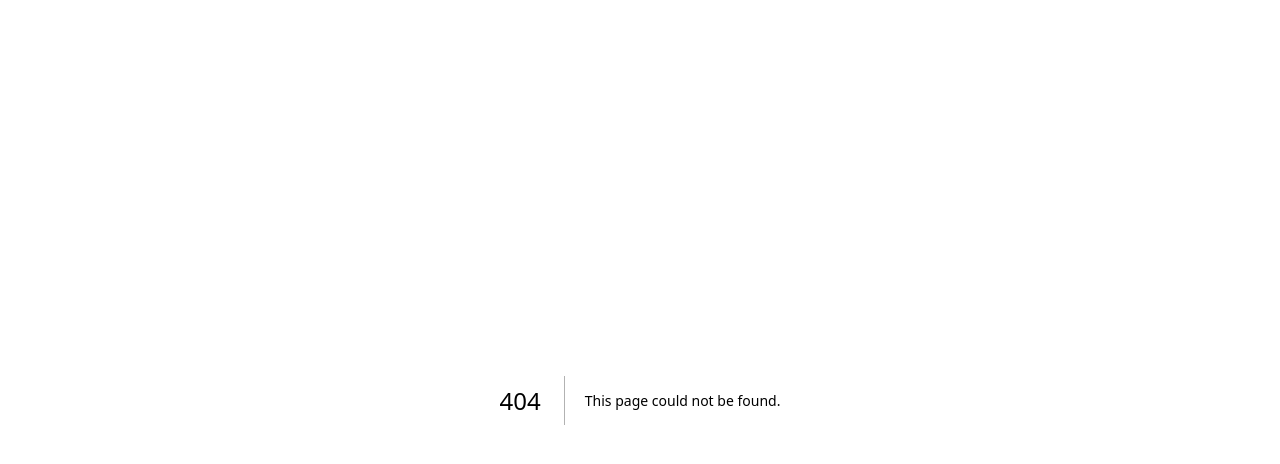
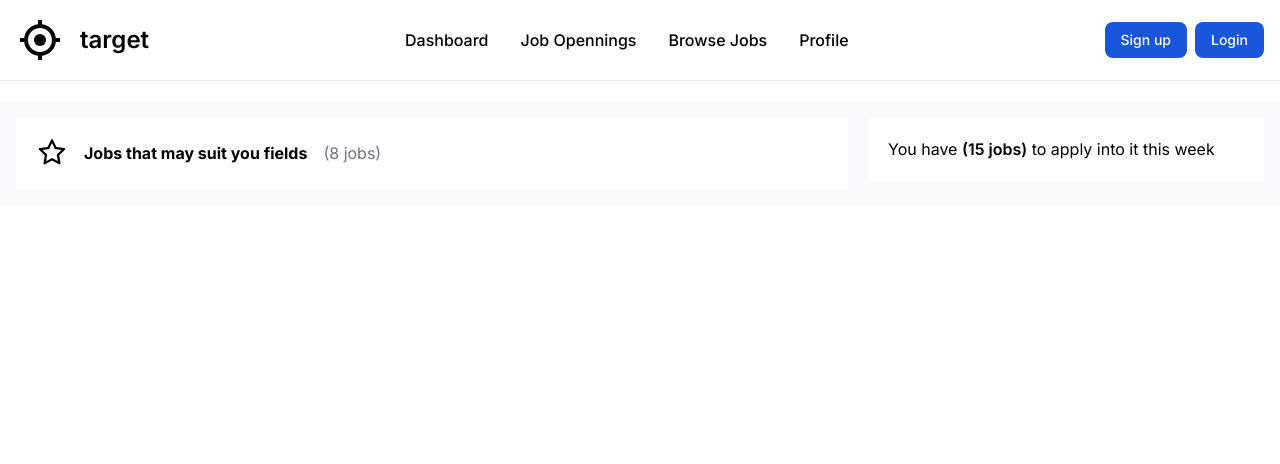
Before and after one commit to maxosall/target, a Next.js app in the folder target.client/: page /dashboard in a window 1280 px wide. Before the commit this address had no page. Shown: the top 464 px of the page. Built offline with nearby package versions, Linux system fonts and the light colour scheme.

Commit message:
dashboard main headers created

```diff
--- a/target.client/app/components/Navbar.tsx
+++ b/target.client/app/components/Navbar.tsx
@@ -1,9 +1,9 @@
 import Link from 'next/link'
 import React from 'react'
-
+import {BiTargetLock } from 'react-icons/bi';
 export const Navbar = () => {
   const links = [
-    {'label': 'Dashboard', 'href': '/'},
+    {'label': 'Dashboard', 'href': '/dashboard'},
     {'label': 'Job Opennings', 'href': '/job-opennings'},
     {'label': 'Browse Jobs', 'href': '/job-browse'},
     {'label': 'Profile', 'href': 'profile'}
@@ -11,11 +11,12 @@ export const Navbar = () => {
 
   return (
 
-<nav className="bg-white border-gray-200 dark:bg-gray-900 border-b ">
+<nav className="bg-white border-gray-200 dark:bg-gray-900 border-b mb-5">
   <div className="max-w-screen-xl flex flex-wrap items-center justify-between mx-auto p-4">
-  <a href="https://flowbite.com/" className="flex items-center">
-      <img src="https://flowbite.com/docs/images/logo.svg" className="h-8 mr-3" alt="Flowbite Logo" />
-      <span className="self-center text-2xl font-semibold whitespace-nowrap dark:text-white">Flowbite</span>
+  <a href="https://flowbite.com/" className="flex items-center space-x-4">
+      {/* <img src="https://flowbite.com/docs/images/logo.svg" className="h-8 mr-3" alt="Flowbite Logo" /> */}
+      <BiTargetLock className="h-12 w-12 "></BiTargetLock>
+      <span className="self-center text-2xl font-semibold whitespace-nowrap dark:text-white">target</span>
   </a>
   <div className="flex md:order-2 space-x-2">
       <button type="button" className="text-white bg-blue-700 hover:bg-blue-800 focus:ring-4 focus:outline-none focus:ring-blue-300 font-medium rounded-lg text-sm px-4 py-2 text-center mr-3 md:mr-0 dark:bg-blue-600 dark:hover:bg-blue-700 dark:focus:ring-blue-800">
--- /dev/null
+++ b/target.client/app/dashboard/page.tsx
@@ -0,0 +1,26 @@
+import React from 'react'
+import {AiOutlineStar} from "react-icons/ai"
+const Dashboard = () => {
+  return (
+    <div className='grid grid-cols-12 space-x-5'>
+      <div className='col-span-8'>
+
+
+        <div className='space-x-4 flex bg-white p-5 items-center '>
+          <AiOutlineStar className='h-8 w-8'/>
+          <h3 className='font-bold'>Jobs that may suit you fields</h3>
+          <span className='text-gray-500'>(8 jobs)</span>
+        </div>
+
+
+      </div>
+      <div className='col-span-4'>
+      <div className='space-x-4 flex bg-white p-5 items-center '>
+          <span className=''>You have <span className='font-semibold'>(15 jobs)</span> to apply into it this week</span>
+        </div>
+      </div>
+    </div>
+  )
+}
+
+export default Dashboard
--- a/target.client/app/layout.tsx
+++ b/target.client/app/layout.tsx
@@ -1,6 +1,7 @@
 import './globals.css'
 import type { Metadata } from 'next'
 import { Inter } from 'next/font/google'
+import { Navbar } from './components/Navbar'
 
 const inter = Inter({ subsets: ['latin'] })
 
@@ -16,8 +17,15 @@ export default function RootLayout({
 }) {
   return (
     <html lang="en">
-      <body className={inter.className}>{children}
+
+      <body className={inter.className}>
       <script src="../path/to/flowbite/dist/flowbite.min.js"></script>
+
+      <Navbar/>
+
+      <main className="max-w-screen-xl mx-auto p-4 bg-slate-50">
+      {children}
+      </main>
       </body>
     </html>
   )
--- a/target.client/app/page.tsx
+++ b/target.client/app/page.tsx
@@ -4,7 +4,7 @@ import { Navbar } from './components/Navbar'
 export default function Home() {
   return (
     <main className="">
-      <Navbar/>
+      {/* <Navbar/> */}
     </main>
   )
 }
--- a/target.client/package.json
+++ b/target.client/package.json
@@ -12,7 +12,8 @@
     "flowbite": "^1.8.1",
     "next": "13.5.4",
     "react": "^18",
-    "react-dom": "^18"
+    "react-dom": "^18",
+    "react-icons": "^4.11.0"
   },
   "devDependencies": {
     "@types/node": "^20",
```
Also changed, not shown: 1 other file (tests, documents, lock files or other folders).
